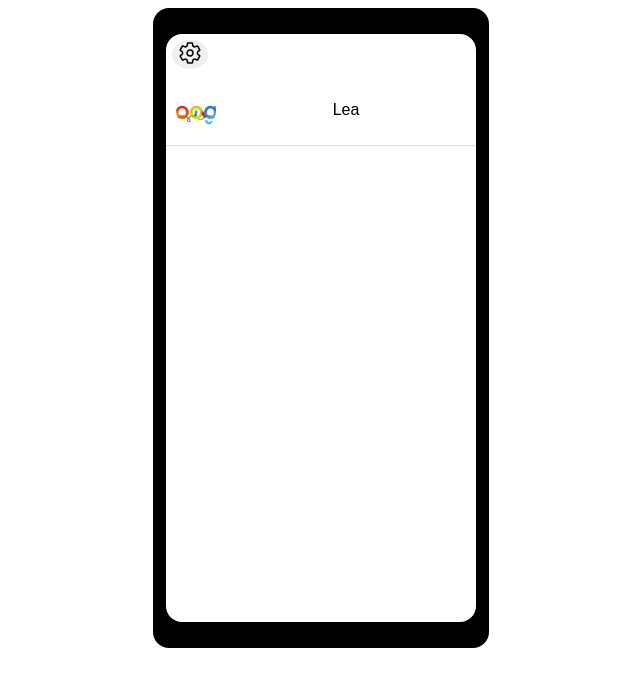
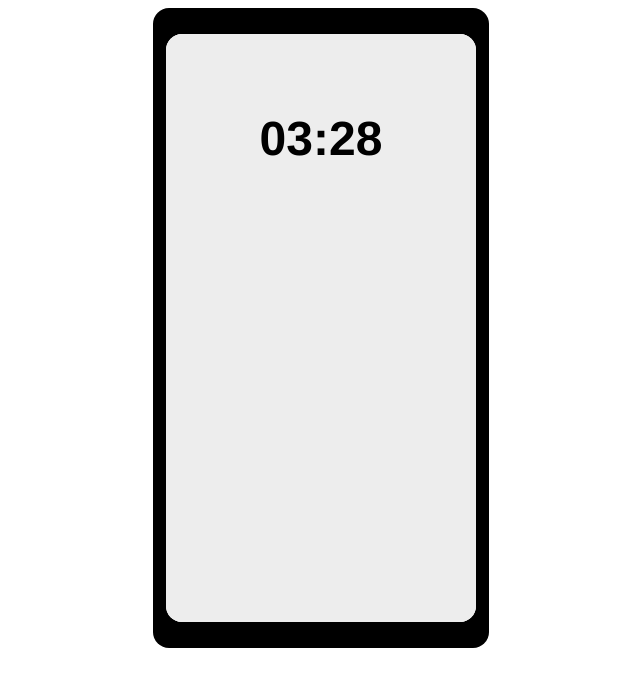
Before and after one commit to Jossl123/NuitDeLinfo2023, a PHP site: page / in a window 1280 px wide. Shown: the top 687 px of the page, without its empty margins (319-959 px from the left). Run offline with PHP 8.4, Linux system fonts and the light colour scheme.

Commit message:
start phon swipe chagen

```diff
--- a/src/public/css/phone/phone.css
+++ b/src/public/css/phone/phone.css
@@ -41,12 +41,6 @@ body{
     justify-content: end;
     transition: all 0.5s;
 }
-#phone-lock{
-    z-index: 100;
-    transition: all 0.5s;
-    background-color: gray;
-    user-select: none;
-}
 .panel{
     transition: all 0.5s;
     position: absolute;
@@ -66,6 +60,14 @@ body{
     max-width: 24px;
     max-height: 24px;
 }
+
+
+#phone-lock{
+    z-index: 100;
+    transition: all 0.5s;
+    background-color: rgb(237, 237, 237);
+    user-select: none;
+}
 #phone-lock > h1{
     margin: 0;
     margin-top: 25%;
@@ -74,3 +76,6 @@ body{
     color: black;
     text-align: center;
 }
+.enlarged{
+    width: 70%;
+}
--- a/src/public/css/themes/love.css
+++ b/src/public/css/themes/love.css
@@ -1,3 +1,3 @@
 html{
-    background-color: red ;
+    background-color: pink ;
 }
--- a/src/public/js/unlock.js
+++ b/src/public/js/unlock.js
@@ -28,12 +28,7 @@ phoneLock.addEventListener('mousemove', function(e){
             phoneLock.style.display = 'none';
             clearInterval(idHour);
             const stat = document.getElementById('stat');
-            stat.style.visibility = 'visible';
-            for(let i = 0 ; i < 71; i++){
-                setTimeout(() => {
-                        stat.style.width = `${i}%`;
-                }, 10000);
-            }
+            stat.classList.toggle("enlarged")
         }
     }
 });
--- /dev/null
+++ b/src/public/lock.php
@@ -0,0 +1,3 @@
+<div id="phone-lock" class="panel">
+    <h1 id="hour">00:00</h1>
+</div>
--- a/src/public/phone.php
+++ b/src/public/phone.php
@@ -15,6 +15,7 @@
 <body>
     <div id="phone_out">
         <div id="phone">
+            <?php include("lock.php"); ?>
             <?php include("parameters.php"); ?>
             <?php include("conversations.php"); ?>
             <?php include("discussion.php"); ?>
```
